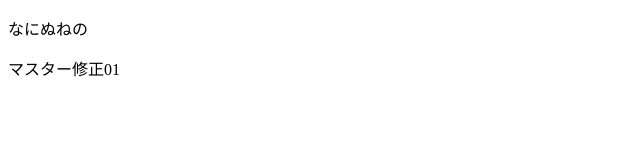
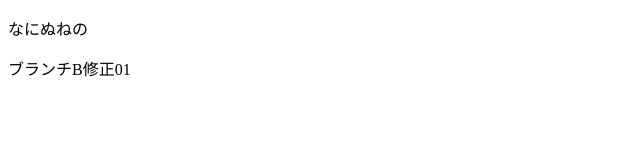
Before and after one commit to kanacomic/firstTest01, a plain HTML site: page index.html in a window 1280 px wide. Shown: the full height of the page, 0-640 px from the left. Drawn offline with Linux system fonts and the light colour scheme.

Commit message:
ブランチB修正01

```diff
--- a/index.html
+++ b/index.html
@@ -6,6 +6,6 @@
 </head>
 <body>
 	<p>なにぬねの</p>
-	<p>マスター修正01</p>
+	<p>ブランチB修正01</p>
 </body>
 </html>
```
